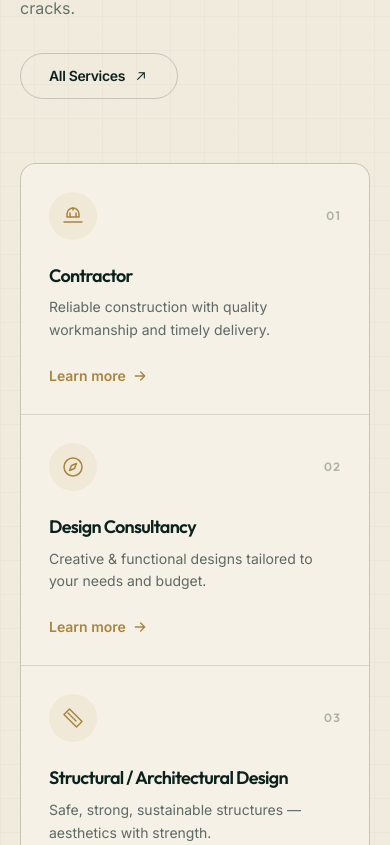
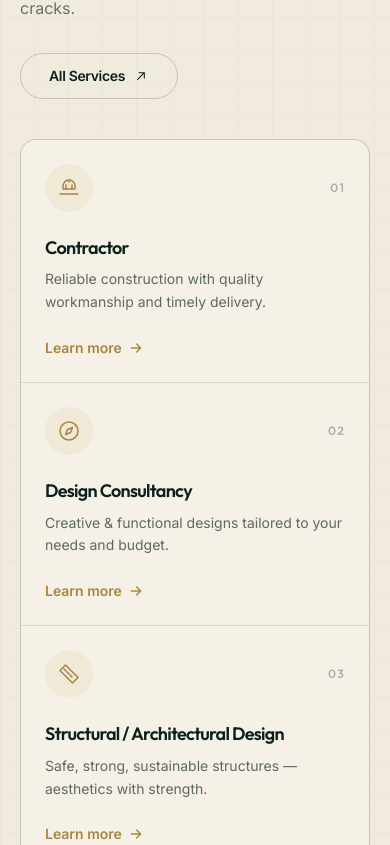
Before and after one commit to Ahamedshakir02/holytouch-website, a React (Vite) app: page / in a window 390 px wide. Shown: the part 2419-3264 px from the top of the page. Built offline with nearby package versions, Linux system fonts and the light colour scheme.

Commit message:
fix: adjust margin and padding in ServicesPreview component for improved layout

```diff
--- a/src/sections/ServicesPreview.jsx
+++ b/src/sections/ServicesPreview.jsx
@@ -26,12 +26,12 @@ export default function ServicesPreview() {
           </Reveal>
         </div>
 
-        <div className="mt-16 grid grid-cols-1 gap-px overflow-hidden rounded-2xl border border-teal-900/10 bg-teal-900/10 sm:grid-cols-2 lg:grid-cols-4">
+        <div className="mt-10 grid grid-cols-1 gap-px overflow-hidden rounded-2xl border border-teal-900/10 bg-teal-900/10 sm:mt-16 sm:grid-cols-2 lg:grid-cols-4">
           {services.map((s, i) => (
             <Reveal key={s.slug} delay={(i % 4) * 0.06}>
               <Link
                 to={`/services#${s.slug}`}
-                className="group relative flex h-full flex-col overflow-hidden bg-cream-50 p-7 transition-colors duration-500 hover:bg-cream-100"
+                className="group relative flex h-full flex-col overflow-hidden bg-cream-50 p-6 transition-colors duration-500 hover:bg-cream-100 sm:p-7"
               >
                 <span className="absolute left-0 top-0 h-0.5 w-0 bg-brass-500 transition-all duration-500 group-hover:w-full" />
                 <div className="flex items-center justify-between">
```
